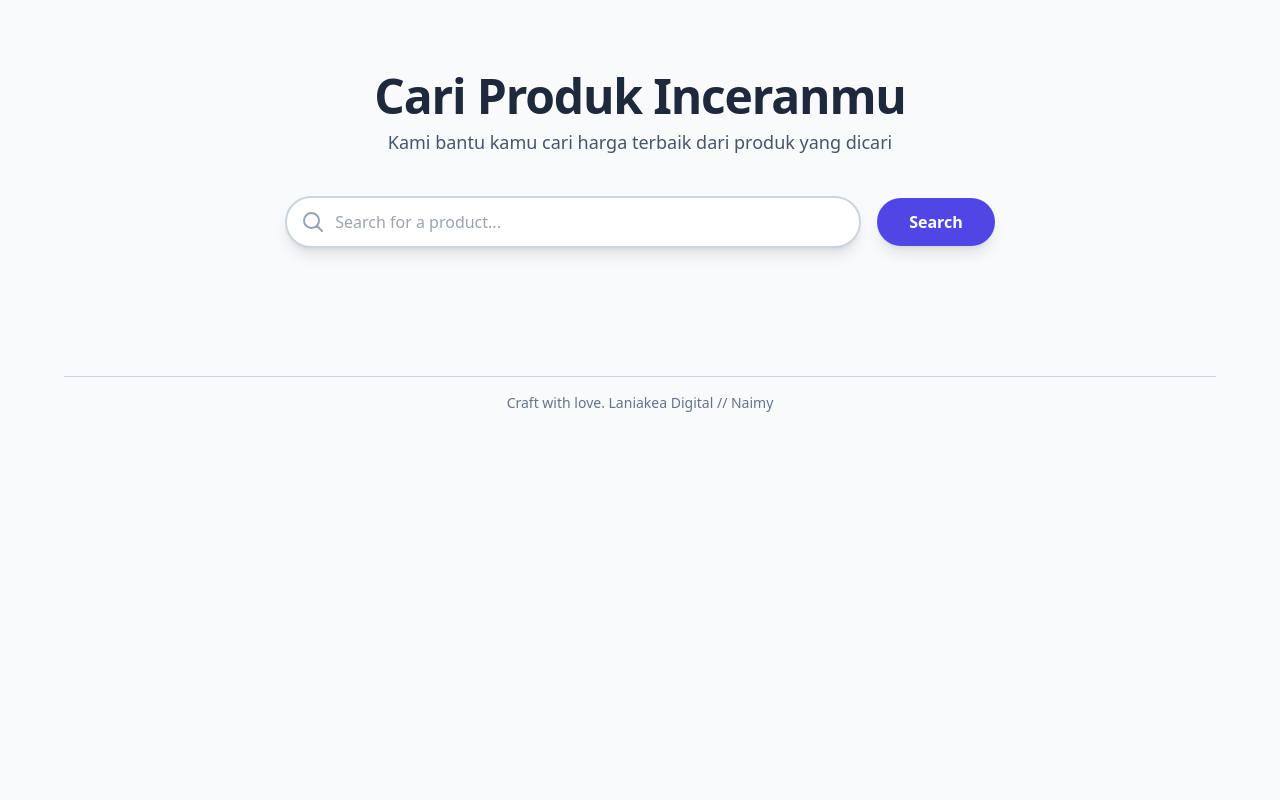
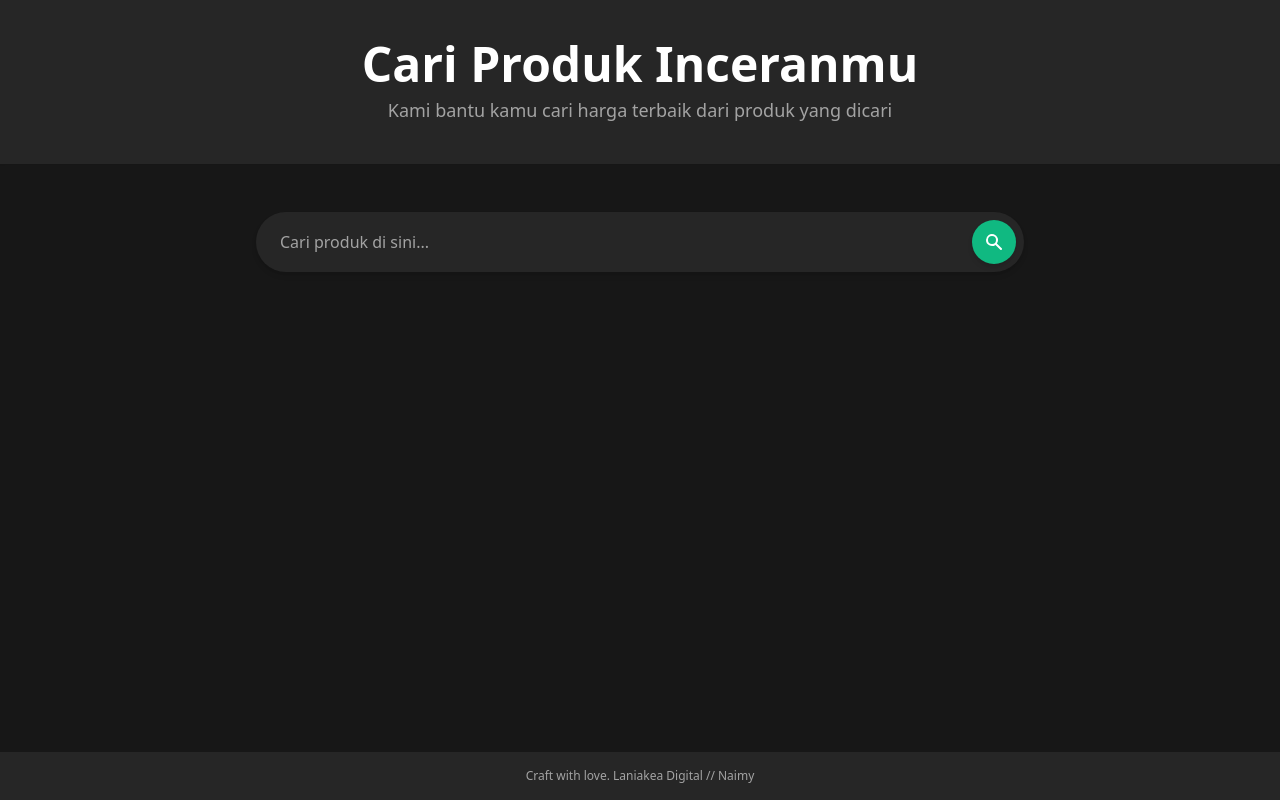
Before and after one commit to amysxe/indonesian-marketplace-aggregator, a Next.js app: page / in a window 1280 px wide. Built offline with nearby package versions, Linux system fonts and the light colour scheme.

Commit message:
Update page.tsx

```diff
--- a/app/page.tsx
+++ b/app/page.tsx
@@ -1,149 +1,170 @@
-'use client';
+import { useState, useEffect } from 'react';
 
-import { useState } from 'react';
+type Product = {
+  product_id: string;
+  source: string;
+  name: string;
+  price: number;
+  seller: string;
+  url: string;
+  imageUrl: string;
+  timestamp: number;
+};
 
+// Main App component
 export default function App() {
   const [searchTerm, setSearchTerm] = useState('');
-  const [products, setProducts] = useState([]);
-  const [isLoading, setIsLoading] = useState(false);
+  const [products, setProducts] = useState<Product[]>([]);
+  const [loading, setLoading] = useState(false);
   const [error, setError] = useState('');
 
-  const handleSearch = async (e) => {
+  // Function to format the price to Indonesian Rupiah
+  const formatRupiah = (price: number) => {
+    return new Intl.NumberFormat('id-ID', {
+      style: 'currency',
+      currency: 'IDR',
+      minimumFractionDigits: 0,
+    }).format(price);
+  };
+
+  const handleSearch = async (e: React.FormEvent) => {
     e.preventDefault();
-    if (!searchTerm.trim()) {
-      setError('Please enter a product name to search.');
-      return;
-    }
+    if (!searchTerm.trim()) return;
 
-    setIsLoading(true);
+    setLoading(true);
     setError('');
     setProducts([]);
 
     try {
-      // The API endpoint is now relative to the root URL
-      const response = await fetch(`/api/scrape?q=${encodeURIComponent(searchTerm)}`);
+      const response = await fetch(`/api/scrape?q=${encodeURIComponent(searchTerm)}`, {
+        method: 'GET',
+        headers: {
+          'Content-Type': 'application/json',
+        },
+      });
 
       if (!response.ok) {
-        throw new Error(`HTTP error! status: ${response.status}`);
+        throw new Error('Failed to fetch data from API.');
       }
 
       const data = await response.json();
-      if (data.length === 0) {
-        setError('No products found for your search. Please try a different keyword.');
+      if (Array.isArray(data)) {
+        setProducts(data);
+      } else {
+        throw new Error('Invalid data format received from API.');
       }
-      setProducts(data);
-    } catch (e) {
-      console.error("Failed to fetch data:", e);
+
+    } catch (err: any) {
+      console.error(err);
       setError('Failed to fetch data from API. Please check your network connection or try again later.');
     } finally {
-      setIsLoading(false);
+      setLoading(false);
     }
   };
 
   return (
-    <div className="flex flex-col items-center min-h-screen bg-slate-50 p-8 font-sans antialiased">
-      {/* Tailwind CSS for the page layout */}
-      <style jsx global>{`
-        body {
-          font-family: 'Inter', sans-serif;
-        }
-      `}</style>
-
-      {/* Main container with max-width and padding */}
-      <div className="w-full max-w-6xl mx-auto">
-        <header className="text-center my-10">
-          <h1 className="text-4xl md:text-5xl font-extrabold text-slate-800 mb-2 tracking-tight">
+    <div className="min-h-screen bg-neutral-900 font-sans text-neutral-200 flex flex-col">
+      <header className="bg-neutral-800 shadow-sm py-8 md:py-10">
+        <div className="container mx-auto px-4 text-center">
+          <h1 className="text-3xl md:text-5xl font-extrabold text-white">
             Cari Produk Inceranmu
           </h1>
-          <p className="text-lg text-slate-600">
+          <p className="mt-2 text-base md:text-lg text-neutral-400">
             Kami bantu kamu cari harga terbaik dari produk yang dicari
           </p>
+        </div>
       </header>
 
-        {/* Search Form */}
-        <form onSubmit={handleSearch} className="flex flex-col sm:flex-row items-center justify-center gap-4 mb-12">
-          <div className="relative w-full sm:w-2/3 md:w-1/2">
+      <main className="flex-grow container mx-auto px-4 py-8 md:py-12">
+        <div className="max-w-3xl mx-auto">
+          <form onSubmit={handleSearch} className="flex items-center space-x-2 bg-neutral-800 p-2 rounded-full shadow-md transition-all duration-300 focus-within:shadow-lg">
             <input
               type="text"
-              className="w-full pl-12 pr-4 py-3 border-2 border-slate-300 rounded-full shadow-lg focus:outline-none focus:ring-4 focus:ring-indigo-500/20 transition-all duration-200"
-              placeholder="Search for a product..."
               value={searchTerm}
               onChange={(e) => setSearchTerm(e.target.value)}
+              className="flex-grow px-4 py-2 rounded-full focus:outline-none text-white placeholder-neutral-400 bg-transparent"
+              placeholder="Cari produk di sini..."
             />
-            {/* Search Icon */}
-            <svg
-              xmlns="http://www.w3.org/2000/svg"
-              fill="none"
-              viewBox="0 0 24 24"
-              strokeWidth={2}
-              stroke="currentColor"
-              className="w-6 h-6 text-slate-400 absolute left-4 top-1/2 -translate-y-1/2"
-            >
-              <path strokeLinecap="round" strokeLinejoin="round" d="M21 21l-5.197-5.197m0 0A7.5 7.5 0 105.196 5.196a7.5 7.5 0 0010.607 10.607z" />
-            </svg>
-          </div>
             <button
               type="submit"
-            className="w-full sm:w-auto px-8 py-3 bg-indigo-600 text-white font-bold rounded-full shadow-lg hover:bg-indigo-700 focus:outline-none focus:ring-4 focus:ring-indigo-500/50 transition-all duration-200"
-            disabled={isLoading}
+              className="bg-emerald-500 text-white p-3 rounded-full shadow-md hover:bg-emerald-600 transition-colors duration-200 focus:outline-none focus:ring-2 focus:ring-emerald-500 focus:ring-opacity-50"
+              disabled={loading}
             >
-            {isLoading ? 'Searching...' : 'Search'}
+              <svg xmlns="http://www.w3.org/2000/svg" className="h-5 w-5" viewBox="0 0 20 20" fill="currentColor">
+                <path fillRule="evenodd" d="M8 4a4 4 0 100 8 4 4 0 000-8zM2 8a6 6 0 1110.89 3.476l4.817 4.817a1 1 0 01-1.414 1.414l-4.816-4.816A6 6 0 012 8z" clipRule="evenodd" />
+              </svg>
             </button>
           </form>
+        </div>
 
-        {/* Loading and Error States */}
-        {isLoading && (
-          <div className="flex justify-center items-center my-8">
-            <div className="animate-spin rounded-full h-12 w-12 border-4 border-t-indigo-500 border-slate-200"></div>
+        <div className="mt-8 md:mt-12">
+          {loading && (
+            <div className="text-center text-neutral-400">
+              <p>Mencari produk...</p>
             </div>
           )}
 
           {error && (
-          <div className="bg-red-100 border border-red-400 text-red-700 px-6 py-4 rounded-lg shadow-md my-8 text-center">
-            <p className="font-semibold text-lg">{error}</p>
+            <div className="text-center text-red-400">
+              <p>{error}</p>
             </div>
           )}
 
-        {/* Product Grid */}
-        <div className="grid grid-cols-1 sm:grid-cols-2 lg:grid-cols-3 gap-8">
+          {!loading && products.length === 0 && searchTerm.trim() && !error && (
+            <div className="text-center text-neutral-400">
+              <p>Tidak ada produk yang ditemukan.</p>
+            </div>
+          )}
+
+          <div className="grid grid-cols-1 sm:grid-cols-2 md:grid-cols-3 lg:grid-cols-4 gap-6">
             {products.map((product) => (
-            <a key={product.product_id} href={product.url} target="_blank" rel="noopener noreferrer" className="block">
-              <div className="bg-white rounded-xl shadow-lg hover:shadow-2xl transition-all duration-300 transform hover:-translate-y-2 overflow-hidden">
-                {/* Product Image */}
-                <div className="w-full h-56 bg-slate-200 flex items-center justify-center overflow-hidden">
+              <a
+                key={product.product_id}
+                href={product.url}
+                target="_blank"
+                rel="noopener noreferrer"
+                className="bg-neutral-800 rounded-lg shadow-md hover:shadow-lg transform hover:scale-105 transition-all duration-300 overflow-hidden"
+              >
+                <div className="aspect-w-1 aspect-h-1 overflow-hidden">
                   <img
                     src={product.imageUrl}
                     alt={product.name}
-                    className="object-cover w-full h-full transition-transform duration-300 hover:scale-105"
+                    className="object-cover w-full h-full"
                   />
                 </div>
-                {/* Product Details */}
-                <div className="p-6">
-                  <h2 className="text-xl font-bold text-slate-800 truncate mb-1" title={product.name}>
+                <div className="p-4">
+                  <h3 className="text-sm font-semibold text-neutral-200 mb-1 leading-tight">
                     {product.name}
-                  </h2>
-                  <p className="text-sm font-semibold text-indigo-600 mb-3">
-                    Rp {product.price.toLocaleString('id-ID')}
+                  </h3>
+                  <p className="text-lg font-bold text-emerald-400">
+                    {formatRupiah(product.price)}
                   </p>
-                  <p className="text-xs text-slate-500 mb-2">
-                    <span className="font-semibold text-slate-700">Source:</span> {product.source}
+                  <p className="text-xs text-neutral-400 mt-1">
+                    dari <span className="font-semibold">{product.source}</span>
                   </p>
-                  <p className="text-xs text-slate-500 mb-2">
-                    <span className="font-semibold text-slate-700">Seller:</span> {product.seller}
+                  <p className="text-xs text-neutral-400">
+                    Penjual: {product.seller}
                   </p>
-                  <p className="text-xs text-slate-500">
-                    <span className="font-semibold text-slate-700">Scraped:</span> {product.dateScraped}
+                  <p className="text-xs text-neutral-500 mt-2">
+                    Diperbarui: {new Date(product.timestamp * 1000).toLocaleString('id-ID', {
+                      year: 'numeric',
+                      month: 'short',
+                      day: 'numeric',
+                      hour: '2-digit',
+                      minute: '2-digit',
+                    })}
                   </p>
-                </div>
                 </div>
               </a>
             ))}
           </div>
         </div>
+      </main>
 
-      {/* Footer */}
-      <footer className="w-full max-w-6xl mx-auto mt-20 text-center text-slate-500 text-sm py-4 border-t border-slate-300">
+      <footer className="bg-neutral-800 py-4 mt-8">
+        <div className="container mx-auto px-4 text-center text-xs text-neutral-400">
           <p>Craft with love. Laniakea Digital // Naimy</p>
+        </div>
       </footer>
     </div>
   );
```
Lines whose indentation alone changed are shown as unchanged.
